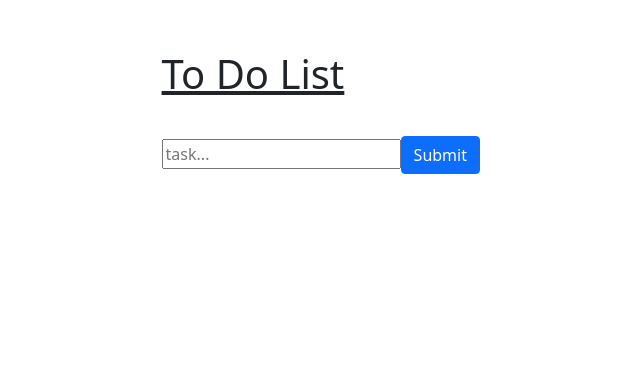
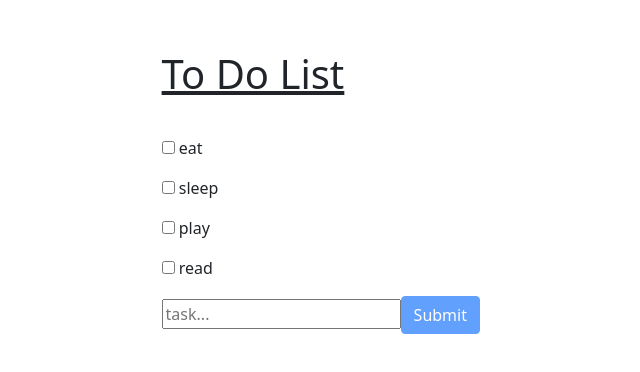
Before and after one commit to RhemaBassey/to-do-list-v2, a React (Create React App) app: page / in a window 1280 px wide. Shown: the top 372 px of the page, without its empty margins (32-672 px from the left). Built offline with nearby package versions, Linux system fonts and the light colour scheme.

Commit message:
adding disabling button functionality, fixing the checkbox line-through bugs

```diff
--- a/src/components/main-page.component.js
+++ b/src/components/main-page.component.js
@@ -1,7 +1,8 @@
 import React, { Component } from "react";
 // import { Link } from "react-router-dom";
 // import axios from "axios";
-const postedTasks = [];
+const postedTasks = ["eat", "sleep", "play", "read"];
+const doneTasks = []; //for tasks you've crossed off
 
 export default class MainPage extends Component {
   constructor(props) {
@@ -15,28 +16,39 @@ export default class MainPage extends Component {
       task: "",
       decoration: "",
       checkedIndex: "",
+      buttonStatus: "disabled",
+
+      refresh:"",
 
     };
   }
 
   onClickCheckbox(e) {
-    if(this.state.checkedIndex !== e.target.value){
+    const value = e.target.value;
+
+    // adds element if doneTasks is empty
+    if (doneTasks.length === 0) {
+      doneTasks.push(value);
+    }
+
+    // removes and adds element from doneTasks
+    else{
+      for (var i = 0; i < doneTasks.length; i++) {
+        if (value === doneTasks[i]) {
+           doneTasks.splice(i, 1);
+           break
+        }
+        else if (i === doneTasks.length - 1) {
+          doneTasks.push(value);
+          break
+        }
+      }
+    }
     this.setState({
-      checkedIndex: e.target.value
-    })}
+      refresh:""
+    })
+  }
 
-    else{
-      this.setState({
-        checkedIndex:""
-      })
-    }
-    // console.log(this.state.checkedIndex)
-
-    // postedTasks[value] = "crossed"
-    // this.setState({
-    //   decoration:""
-    // })
-  }
 
   onChange(e) {
     this.setState({
@@ -47,14 +59,10 @@ export default class MainPage extends Component {
   onSubmit(e) {
     e.preventDefault();
     postedTasks.push(this.state.task);
-    console.log(postedTasks);
     this.setState({
       task: "",
     });
   }
-  // e.target.value === "2" ? this.setState({
-  //   decoration:"line-through"
-  // }): this.setState({decoration:""})
 
   taskList() {
     return postedTasks.map((currentTask, index) => {
@@ -62,9 +70,10 @@ export default class MainPage extends Component {
         <p key={index}>
           <input type="checkbox" value={index} onClick={this.onClickCheckbox} />{" "}
           <span
+
             style={
-              (this.state.checkedIndex === index.toString())
-                ? { textDecoration: "line-through" }
+                doneTasks.includes(index.toString())
+                              ? { textDecoration: "line-through" }
                 : { textDecoration: "" }
             }
           >
@@ -91,7 +100,7 @@ export default class MainPage extends Component {
             onChange={this.onChange}
             value={this.state.task}
           />
-          <input type="submit" className="btn btn-primary" />
+          <input type="submit" className="btn btn-primary" disabled={this.state.task.length < 1}/>
         </form>
       </div>
     );
```
